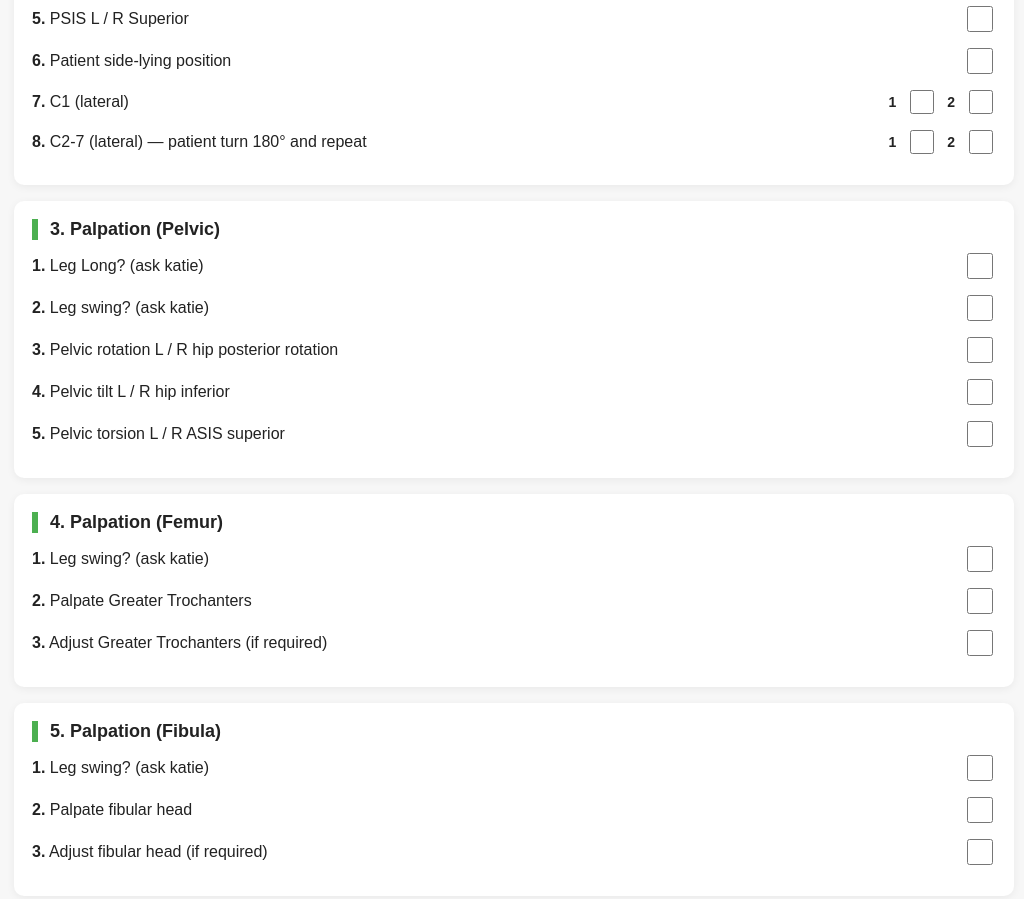
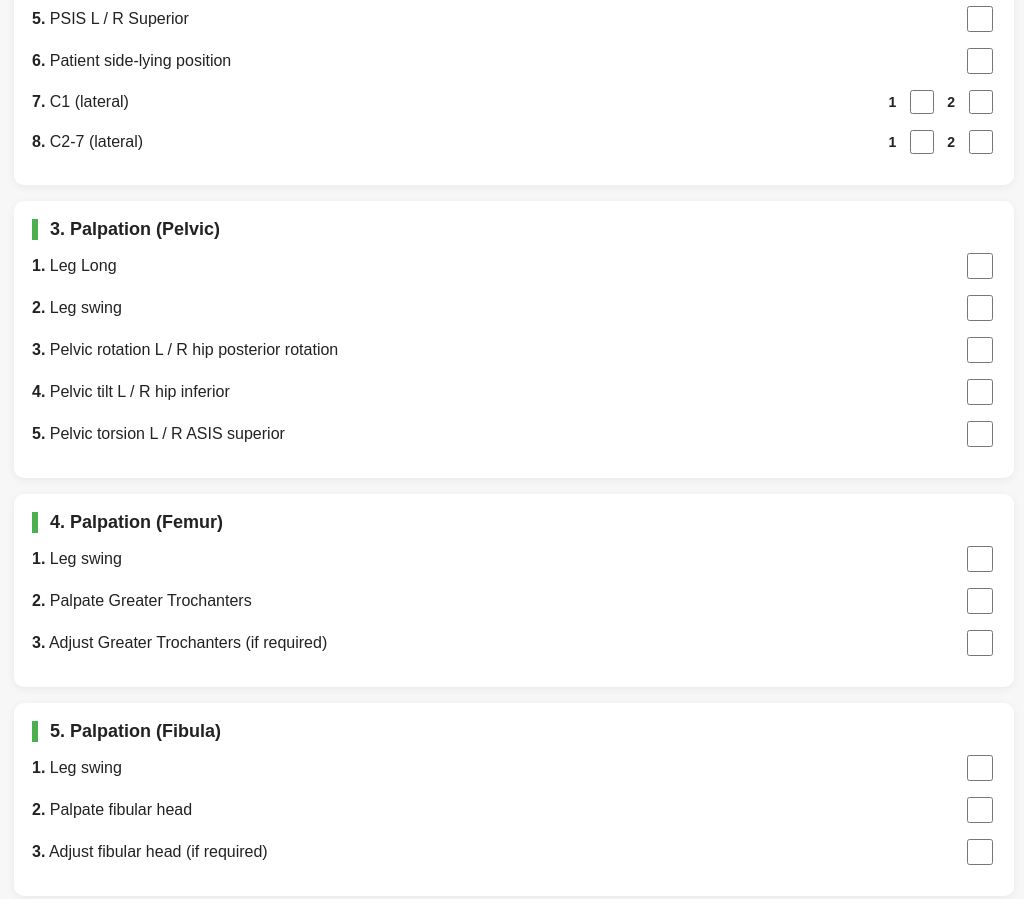
Before and after one commit to rontiff/chiro_practical_exam_1, a plain HTML site: page index.html in a window 1280 px wide. Shown: the part 710-1609 px from the top of the page, without its empty margins (126-1150 px from the left). Drawn offline with Linux system fonts and the light colour scheme.

Commit message:
updated task

```diff
--- a/index.html
+++ b/index.html
@@ -334,25 +334,25 @@ buildSection("Palpation (Cervical)", [
 
     { num:7, text:"C1 (lateral)", double:true },
 
-    { num:8, text:"C2-7 (lateral) — patient turn 180° and repeat", double:true }
+    { num:8, text:"C2-7 (lateral)", double:true }
 ]);
 
 buildSection("Palpation (Pelvic)", [
-    { num:1, text:"Leg Long? (ask katie)" },
-    { num:2, text:"Leg swing? (ask katie)" },
+    { num:1, text:"Leg Long" },
+    { num:2, text:"Leg swing" },
     { num:3, text:"Pelvic rotation L / R hip posterior rotation" },
     { num:4, text:"Pelvic tilt L / R hip inferior" },
     { num:5, text:"Pelvic torsion L / R ASIS superior" }
 ]);
 
 buildSection("Palpation (Femur)", [
-    { num:1, text:"Leg swing? (ask katie)" },
+    { num:1, text:"Leg swing" },
     { num:2, text:"Palpate Greater Trochanters" },
     { num:3, text:"Adjust Greater Trochanters (if required)" }
 ]);
 
 buildSection("Palpation (Fibula)", [
-    { num:1, text:"Leg swing? (ask katie)" },
+    { num:1, text:"Leg swing" },
     { num:2, text:"Palpate fibular head" },
     { num:3, text:"Adjust fibular head (if required)" }
 ]);
```
